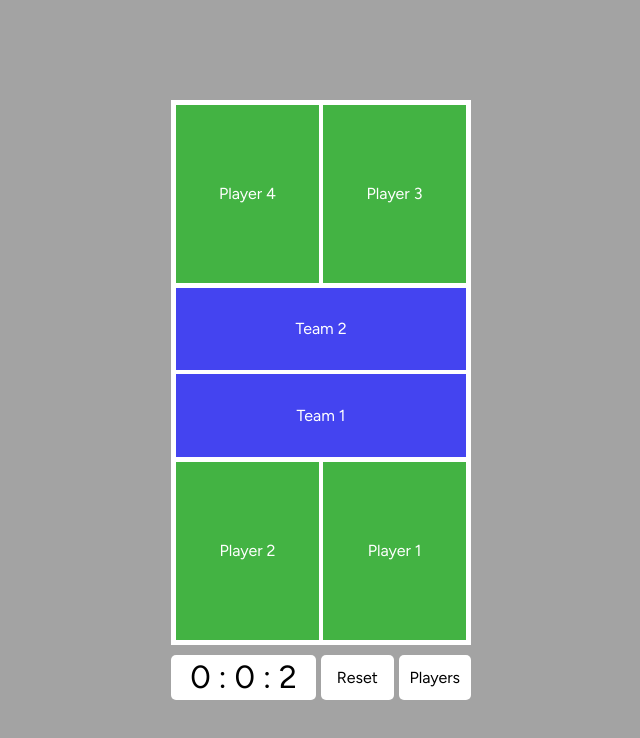
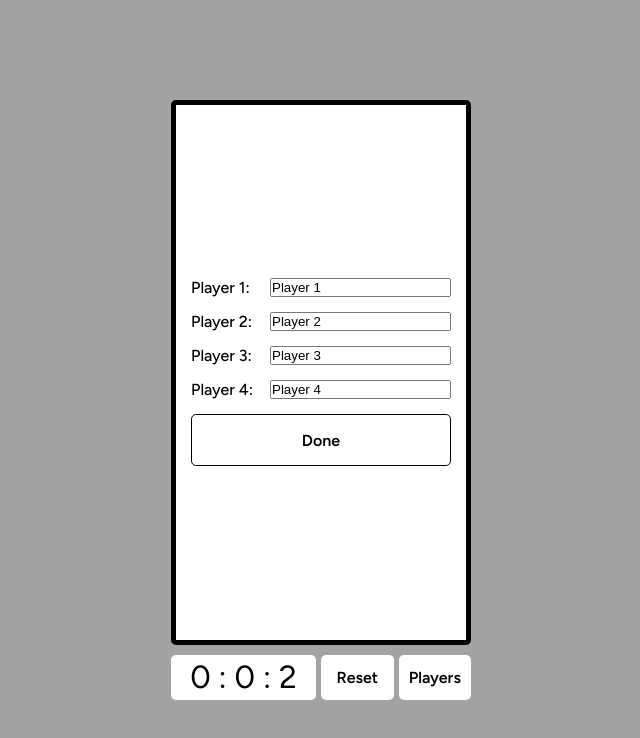
Before and after one commit to mannybennett/Pickleball-Scorekeeper, a React (Vite) app: page / in a window 1280 px wide. Both pictures are taken after a click on the button "Players". Shown: the top 738 px of the page, without its empty margins (319-959 px from the left). Built offline with nearby package versions, Linux system fonts and the light colour scheme.

Commit message:
player names logic/display

```diff
--- a/src/App.css
+++ b/src/App.css
@@ -33,6 +33,39 @@ main {
   flex-direction: column;
   justify-content: center;
   align-items: center;
+}
+
+#players {
+  width: 100%;
+  height: 100%;
+  background-color: white;
+  border: 5px solid black;
+  border-radius: 5px;
+  padding: 15px;
+  flex-direction: column;
+  justify-content: center;
+  gap: 15px;
+}
+
+.input-container {
+  display: flex;
+  justify-content: space-between;
+}
+
+p {
+  color: black;
+  font-size: 1rem;
+  font-weight: 500;
+}
+
+/* input {
+  all: unset;
+} */
+
+#done {
+  flex: none;
+  height: 50px;
+  border: 1px solid black;
 }
 
 h2 {
@@ -163,6 +196,7 @@ button {
   background-color: white;
   text-align: center;
   color: black;
+  font-weight: 600;
   border-radius: 5px;
   flex: 1;
   cursor: pointer;
--- a/src/App.tsx
+++ b/src/App.tsx
@@ -2,15 +2,16 @@ import { useState, useEffect } from 'react';
 import './App.css';
 
 function App() {
-const [player1, _setPlayer1] = useState<string>('Player 1');
-const [player2, _setPlayer2] = useState<string>('Player 2');
-const [player3, _setPlayer3] = useState<string>('Player 3');
-const [player4, _setPlayer4] = useState<string>('Player 4');
+const [player1, setPlayer1] = useState<string>('Player 1');
+const [player2, setPlayer2] = useState<string>('Player 2');
+const [player3, setPlayer3] = useState<string>('Player 3');
+const [player4, setPlayer4] = useState<string>('Player 4');
 const [score, setScore] = useState<number[]>([0, 0, 2]); // [Team1, Team2, Server]
 const [turn, setTurn] = useState<number>(1); // 1 = Team1, 2 = Team2
 const [_pointWinner, setPointWinner] = useState<number>(1); // 1 = Team1, 2 = Team2
 const [gameWinner, setGameWinner] = useState<string>('Team');
 const [winnerDisplay, setWinnerDisplay] = useState<string>('none');
+const [playersDisplay, setPlayersDisplay] = useState<string>('none');
 const [courtDisplay, setCourtDisplay] = useState<string>('flex');
 
 useEffect(() => {
@@ -81,17 +82,77 @@ const handleReset = (): void => {
   setPointWinner(1);
   setTurn(1);
   setWinnerDisplay('none');
+  setPlayersDisplay('none');
   setCourtDisplay('flex');
   setGameWinner('Team');
+};
+
+const handlePlayers = (): void => {
+  setPlayersDisplay('flex');
+  setCourtDisplay('none');
+  setWinnerDisplay('none');
+};
+
+const handlePlayerNames = (e: React.ChangeEvent<HTMLInputElement>): void => {
+  const { id, value } = e.target;
+  switch (id) {
+    case 'player1':
+      setPlayer1(value);
+      break;
+    case 'player2':
+      setPlayer2(value);
+      break;
+    case 'player3':
+      setPlayer3(value);
+      break;
+    case 'player4':
+      setPlayer4(value);
+      break;
+    default:
+      break;
+  }
+};
+
+const handleDone = (): void => {
+  setPlayersDisplay('none');
+  if (gameWinner === 'Team') {
+    setCourtDisplay('flex');
+    setWinnerDisplay('none');
+  } else {
+    setCourtDisplay('none');
+    setWinnerDisplay('flex');
+  };
 };
 
   return (
     <main>
       <div id='container'>
+        {/********************* PLAYERS *********************/}
+        <div id='players' style={{ display: playersDisplay }}>
+          <div className='input-container'>
+            <p>Player 1:</p>
+            <input id='player1' type="text" value={player1} onChange={(e) => handlePlayerNames(e)}/>
+          </div>
+          <div className='input-container'>
+            <p>Player 2:</p>
+            <input id='player2' type="text" value={player2} onChange={(e) => handlePlayerNames(e)}/>
+          </div>
+          <div className='input-container'>
+            <p>Player 3:</p>
+            <input id='player3' type="text" value={player3} onChange={(e) => handlePlayerNames(e)}/>
+          </div>
+          <div className='input-container'>
+            <p>Player 4:</p>
+            <input id='player4' type="text" value={player4} onChange={(e) => handlePlayerNames(e)}/>
+          </div>
+          <button id='done' onClick={handleDone}>Done</button>
+        </div>
+        {/********************* WINNER *********************/}
         <div id='winner' style={{ display: winnerDisplay }}>
           <h2>WINNER</h2>
           <h1>{gameWinner}</h1>
         </div>
+        {/********************* COURT *********************/}
         <div id='court' style={{ display: courtDisplay }}>
           <section id='top' onClick={handleTeam2Score}>
             <div className='services'>
@@ -116,6 +177,7 @@ const handleReset = (): void => {
             </div>
           </section>
         </div>
+        {/********************* SCORE/BUTTONS *********************/}
         <footer>
           <div id='score'>
             {`
@@ -124,8 +186,8 @@ const handleReset = (): void => {
               ${score[2]}
             `}
           </div>
-          <button id='reset' onClick={handleReset}>Reset</button>
-          <button id='players'>Players</button>
+          <button onClick={handleReset}>Reset</button>
+          <button onClick={handlePlayers}>Players</button>
         </footer>
       </div>
     </main>
```
